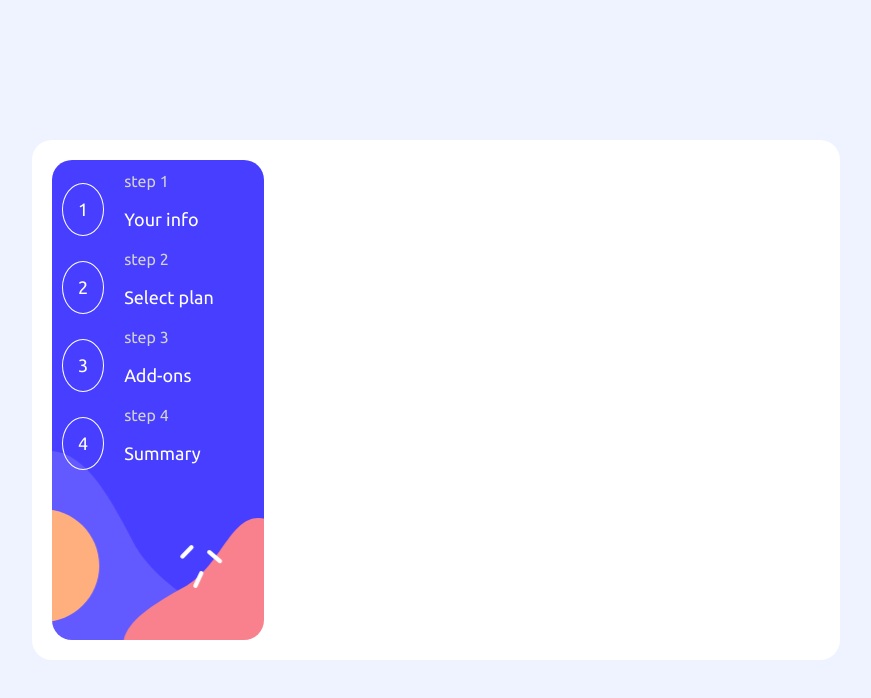
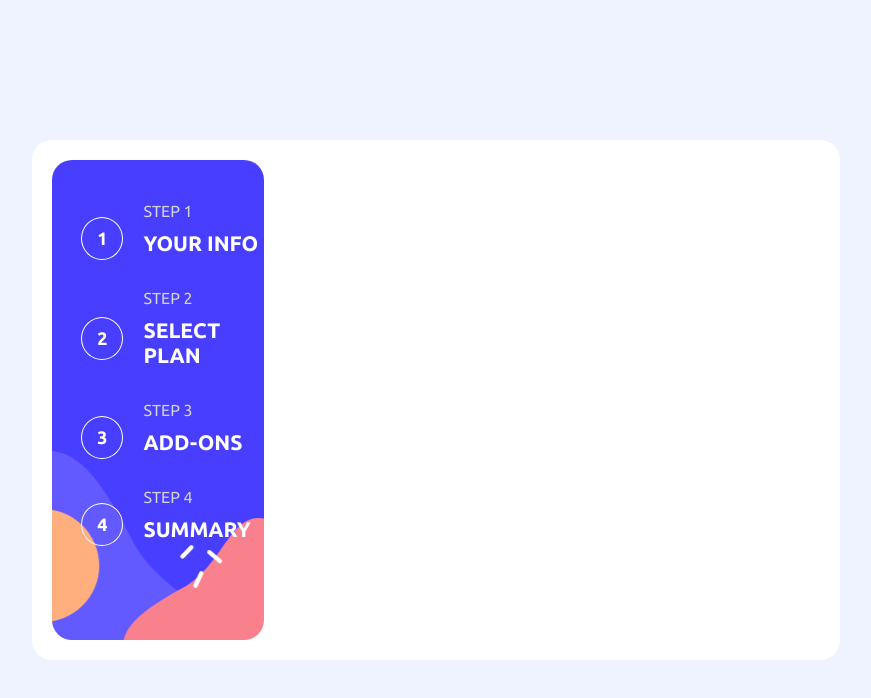
Before and after one commit to Arnemix/step-by-step-form, a React (Create React App) app: page / in a window 1280 px wide. Shown: the top 698 px of the page, without its empty margins (204-1075 px from the left). Built offline with nearby package versions, Linux system fonts and the light colour scheme.

Commit message:
sidebar terminée

```diff
--- a/src/App.js
+++ b/src/App.js
@@ -1,5 +1,4 @@
 import React from "react";
-import { useState } from "react";
 import "./App.scss";
 function App() {
     let STEPS = {
@@ -14,13 +13,13 @@ function App() {
             <div className="form">
                 <div className="form-sidebar">
                     {Object.keys(STEPS).map((key, index) => {
-                        let className = "sidebar-step " + key;
+                        let className = "sidebar-step " + key.toLowerCase();
                         return (
                             <div className={className}>
                                 <div className="sidebar-step-number">{index + 1}</div>
                                 <div>
-                                    <span className="sidebar-step-text">step {index + 1}</span>
-                                    <p>{STEPS[key]}</p>
+                                    <span className="sidebar-step-text">STEP {index + 1}</span>
+                                    <h3 className="sidebar-step-title">{STEPS[key].toUpperCase()}</h3>
                                 </div>
                             </div>
                         );
--- a/src/App.scss
+++ b/src/App.scss
@@ -9,7 +9,7 @@
 .form {
     padding: 20px;
     border-radius: 20px;
-    width: 60%;
+    min-width: 60%;
     min-height: 60%;
     display: flex;
     background-color: white;
@@ -27,23 +27,33 @@
     align-items: start;
     border-radius: 20px;
     padding: 10px;
-
+    padding-top: 40px;
+    align-items: center;
+    gap: 10px;
 }
 
 .sidebar-step {
     display: flex;
     align-items: center;
+    padding-left: 20%;
+    width: 100%;
+    font-size: large;
+    margin: 0;
     gap: 20px;
-    font-size: large;
 }
 
 .sidebar-step-number {
     border-radius: 50%;
     border: 1px solid white;
-    padding: 15px;
+    padding: 10px 15px 10px 15px;
+    font-weight: bold;
 }
 
 .sidebar-step-text {
+    text-transform: capitalize;
     font-size: medium;
     color: lightgray;
 }
+.sidebar-step-title {
+    margin-top: 10px;
+}
```
